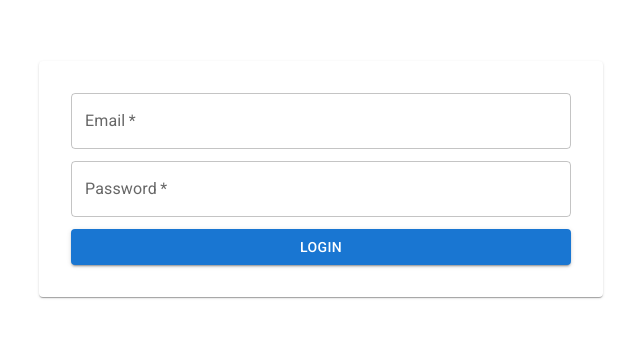
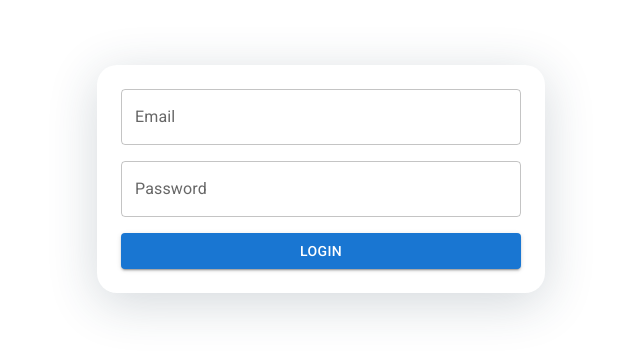
Before and after one commit to Pinto1232/R-R_ASSESSMENT, a React (Create React App) app: page / in a window 1280 px wide. Shown: the part 221-578 px from the top of the page, without its empty margins (319-959 px from the left). Built offline with nearby package versions, Linux system fonts and the light colour scheme.

Commit message:
LoginForm component is now getting validated

```diff
--- a/src/App.js
+++ b/src/App.js
@@ -16,7 +16,7 @@ function App() {
         <Route path="/home" element={ <Home/> } />
         <Route path="/" element={ <Login /> } />
         <Route path="account" element={ <Account/> } />
-        <Route path="page-not-found" element={ <Unauthorized />} />
+        <Route path="unauthorized’" element={ <Unauthorized />} />
       </Routes>
       <Footer/>
     </div>
--- a/src/Data/NavLinks.js
+++ b/src/Data/NavLinks.js
@@ -1,5 +1,5 @@
 const menuLinks = [
-    { text: '', path: '/page-not-found' },
+    { text: '', path: '/unauthorized’' },
     { text: 'Home', path: '/home' },
     { text: 'Account', path: '/account' },
     { text: 'Login', path: '/' },
--- a/src/components/specific/LoginForm.jsx
+++ b/src/components/specific/LoginForm.jsx
@@ -1,103 +1,93 @@
-import { useState } from 'react';
-import { styled } from '@mui/material/styles';
-import TextField from '@mui/material/TextField';
-import Button from '@mui/material/Button';
-import Paper from '@mui/material/Paper';
+import React, { useState } from "react";
+import { styled } from "@mui/material/styles";
+import TextField from "@mui/material/TextField";
+import Button from "@mui/material/Button";
+import Stack from "@mui/material/Stack";
+import Box from "@mui/material/Box";
 
-const PageWrapper = styled('div')({
-  display: 'flex',
-  justifyContent: 'center',
-  alignItems: 'center',
-  height: '100vh',
+const PageWrapper = styled("div")({
+  display: "flex",
+  justifyContent: "center",
+  alignItems: "center",
+  height: "100vh",
 });
 
-const FormWrapper = styled(Paper)(({ theme }) => ({
-  width: '500px',
-  padding: theme.spacing(4),
+const FormWrapper = styled(Box)(({ theme }) => ({
+  width: "400px",
+  padding: theme.spacing(3),
+  boxShadow: "0px 10px 50px rgba(34, 60, 80, 0.2)",
+  borderRadius: "20px",
 }));
 
-
 const LoginForm = () => {
-  const [email, setEmail] = useState('');
-  const [password, setPassword] = useState('');
+  const [email, setEmail] = useState("");
+  const [password, setPassword] = useState("");
   const [emailError, setEmailError] = useState(false);
   const [passwordError, setPasswordError] = useState(false);
 
-  const handleEmailChange = (event) => {
-    setEmail(event.target.value);
-  };
+  const handleSubmit = (e) => {
+    e.preventDefault();
+    setEmailError(false);
+    setPasswordError(false);
 
-  const handlePasswordChange = (event) => {
-    setPassword(event.target.value);
-  };
-
-  const handleSubmit = (event) => {
-    event.preventDefault();
-    const validEmail = /^[^\s@]+@[^\s@]+\.[^\s@]+$/.test(email);
-    const validPassword = /^(?=.*\d)(?=.*[a-z])(?=.*[A-Z])(?=.*[a-zA-Z]).{8,}$/.test(password);
-
-    if (!validEmail) {
+    // Email validation
+    if (!email || !/^[a-zA-Z0-9]+@[a-zA-Z0-9]+\.[A-Za-z]+$/.test(email)) {
       setEmailError(true);
-    } else {
-      setEmailError(false);
     }
 
-    if (!validPassword) {
+    // Password validation
+    if (
+      !password ||
+      !/^(?=.*[A-Z])(?=.*\d)(?=.*[!@#$%^&*])[a-zA-Z0-9!@#$%^&*]{8,}$/.test(
+        password
+      )
+    ) {
       setPasswordError(true);
-    } else {
-      setPasswordError(false);
     }
 
-    if (validEmail && validPassword) {
-      console.log('Email:', email);
-      console.log('Password:', password);
+    // If both fields are valid, proceed with login
+    if (!emailError && !passwordError) {
+      console.log("Login successful");
+      // Add your login logic here
     }
   };
 
   return (
-    <PageWrapper elevation={3}>
-      <FormWrapper
-        onSubmit={handleSubmit}
-        style={{
-          display: 'flex',
-          flexDirection:
-            'column',
-          alignItems: 'center'
-        }}
-      >
+    <PageWrapper>
+      <FormWrapper component="form" onSubmit={handleSubmit}>
+        <Stack spacing={2}>
           <TextField
-          id="email"
+            id="outlined-basic"
             label="Email"
-          type="email"
+            variant="outlined"
+            fullWidth
             value={email}
-          onChange={handleEmailChange}
+            onChange={(e) => setEmail(e.target.value)}
             error={emailError}
-          helperText={emailError ? 'Please enter a valid email' : ''}
-          variant="outlined"
-          required
-          fullWidth
-          sx={{ marginBottom: '12px' }}
+            helperText={
+              emailError ? "Please enter a valid email address." : ""
+            }
           />
           <TextField
-          id="password"
+            id="outlined-password-input"
             label="Password"
             type="password"
+            autoComplete="current-password"
+            variant="outlined"
+            fullWidth
             value={password}
-          onChange={handlePasswordChange}
+            onChange={(e) => setPassword(e.target.value)}
             error={passwordError}
             helperText={
               passwordError
-              ? 'Please enter a password with at least 8 characters, one uppercase letter, one lowercase letter, one number, and one special character'
-              : ''
+                ? "Please enter a valid password (Minimum 8 characters length, at least 1 Capital letter, at least 1 number, at least 1 special character)."
+                : ""
             }
-          variant="outlined"
-          required
-          fullWidth
-          sx={{ marginBottom: '12px' }}
           />
           <Button variant="contained" color="primary" type="submit" fullWidth>
             Login
           </Button>
+        </Stack>
       </FormWrapper>
     </PageWrapper>
   );
--- a/src/pages/Home.jsx
+++ b/src/pages/Home.jsx
@@ -1,8 +1,7 @@
 import React from 'react'
 import Jumbotron from '../components/specific/Jumbotron'
 import image from '../assets/images/banner.jpg';
-import TreeColumnsGrid from '../components/common/TreeColumnGrid';
-import { Grid } from '@mui/material';
+
 
 const Home = () => {
   return (
@@ -14,12 +13,6 @@ const Home = () => {
         buttonLink="/about"
         image={image}
       />
-
-      <TreeColumnsGrid>
-        <Grid>Column 1 content</Grid>
-        <Grid>Column 2 content</Grid>
-        <Grid>Column 3 content</Grid>
-      </TreeColumnsGrid>
     </div>
   )
 }
```
Also changed, not shown: src/components/specific/Navbar.jsx (indentation only). Lines whose indentation alone changed are shown as unchanged.
